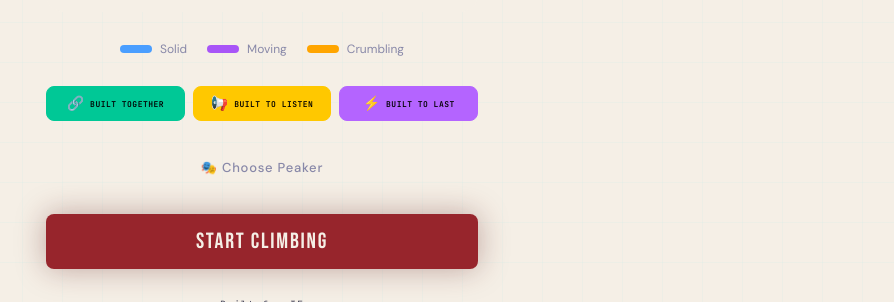
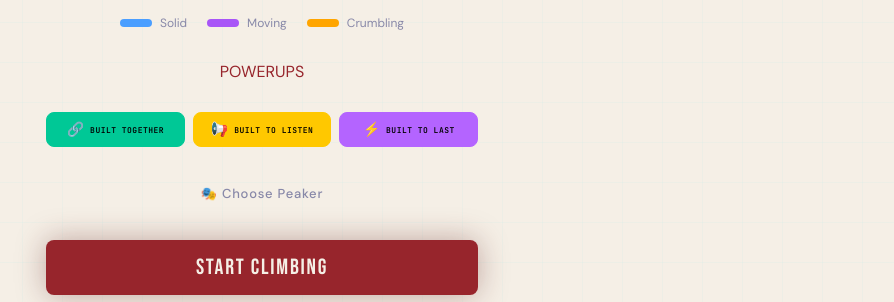
Before and after one commit to jpsanchezieu2024-prog/peak-game, a plain HTML site: page index.html in a window 1280 px wide. Shown: the part 498-800 px from the top of the page, without its empty margins (378-1272 px from the left). Drawn offline with Linux system fonts and the light colour scheme; no server answers.

Commit message:
Update index.html

```diff
--- a/index.html
+++ b/index.html
@@ -62,6 +62,7 @@
         </div>
       </div>
 
+      <p class="powerup-legend-title">POWERUPS</p>
       <div class="powerup-legend">
         <div class="powerup-legend-item pu-together">
           <span class="pu-icon">🔗</span>
```
